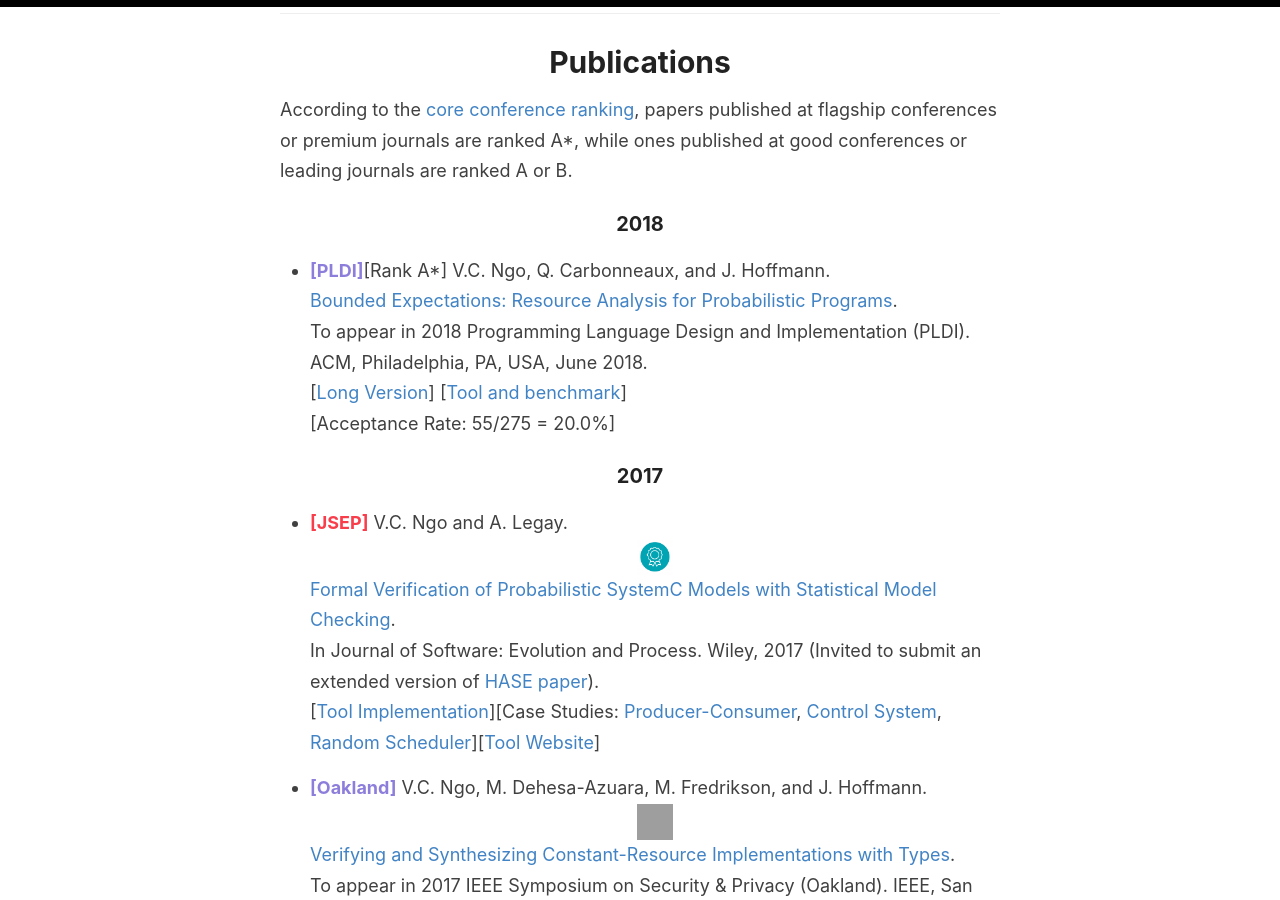
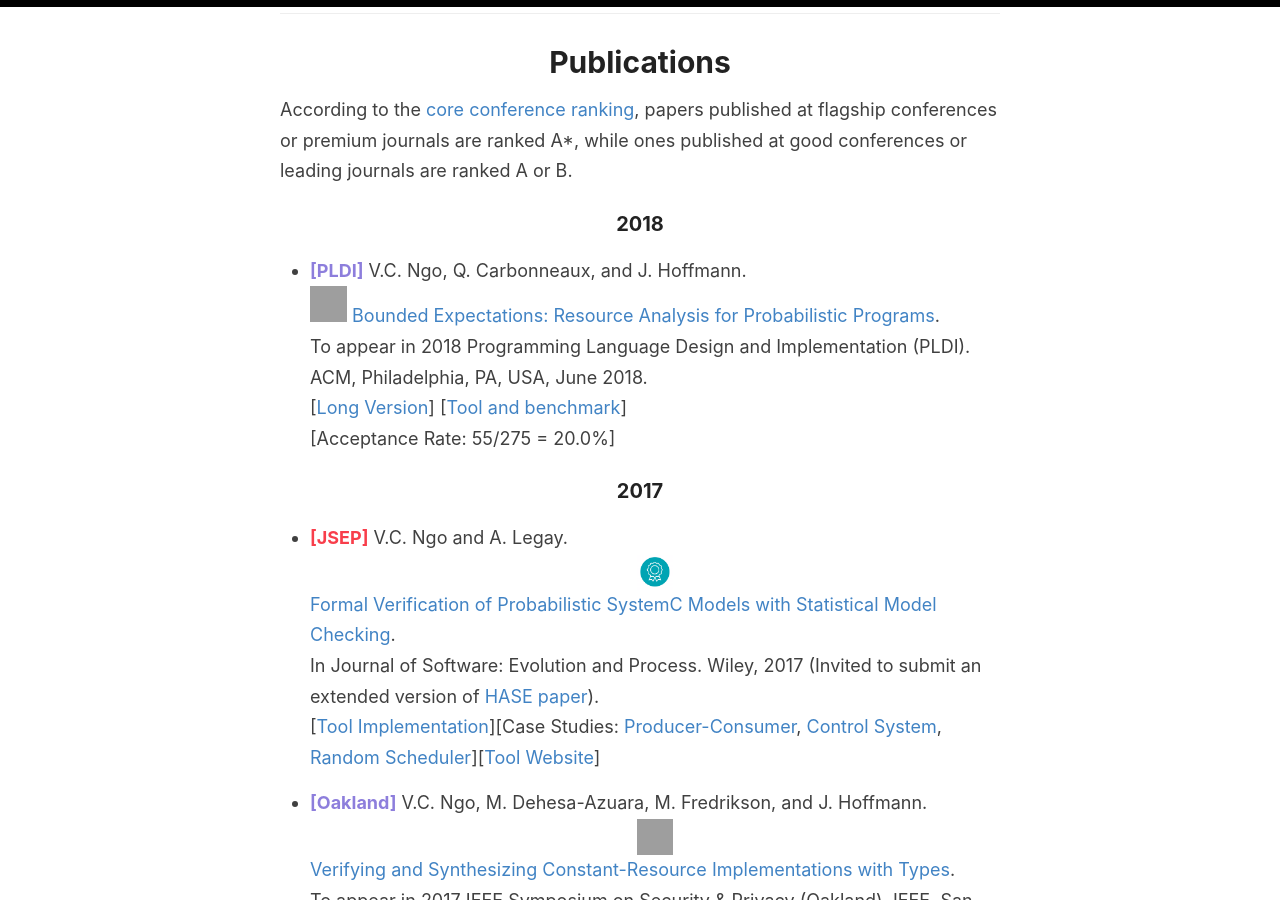
Before and after one commit to channgo2203/channgo2203.github.io, a Jekyll site: the page built from _pages/publications.md, in a window 1280 px wide and 900 px high, scrolled down 302 px. Built offline with Jekyll 4.4.1, drawn with Linux system fonts in a browser that asks for light colours.

Commit message:
Update style

```diff
--- a/_pages/publications.md
+++ b/_pages/publications.md
@@ -7,8 +7,8 @@ permalink: /publications/
 According to the [core conference ranking](http://portal.core.edu.au/conf-ranks/), papers published at flagship conferences or premium journals are ranked A*, while ones published at good conferences or leading journals are ranked A or B.
 
 ### 2018
-* <b style="color: #8d7edc;">[PLDI]</b>[Rank A*] V.C. Ngo, Q. Carbonneaux, and J. Hoffmann.
-[Bounded Expectations: Resource Analysis for Probabilistic Programs]({{ site.url }}/pdfs/pldi18.pdf).
+* <b style="color: #8d7edc;">[PLDI]</b> V.C. Ngo, Q. Carbonneaux, and J. Hoffmann.
+<img style="float: right;" src="{{ site.url }}/images/best_q.png" alt="Flagship conference" style="width:37px;height:36px;"> [Bounded Expectations: Resource Analysis for Probabilistic Programs]({{ site.url }}/pdfs/pldi18.pdf).
 To appear in 2018 Programming Language Design and Implementation (PLDI). ACM,  Philadelphia, PA, USA, June 2018.
 [[Long Version]({{ site.url }}/pdfs/cmutr02.pdf)] [[Tool and benchmark]({{ site.url }}/zips/tool_benchmark.zip)]
 [Acceptance Rate: 55/275 = 20.0%]
```
